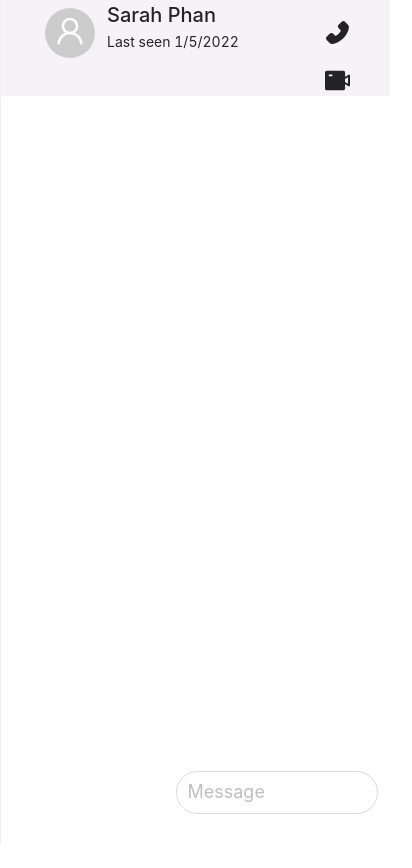
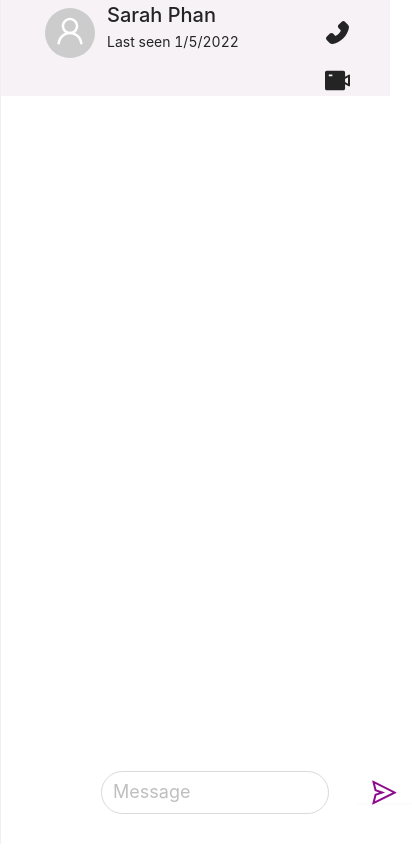
Before and after one commit to Laughing6901/BookSellingWebApp, a React (Create React App) app in the folder Frontend/: page /room/0 in a window 390 px wide. Shown: the whole page, 412 px wide, since content can reach past the window. Before the commit the page ends 844 px from the top, so only its background shows below. Built offline with nearby package versions, Linux system fonts and the light colour scheme.

Commit message:
change input function

```diff
--- a/Frontend/src/Message/BoxHeader/index.js
+++ b/Frontend/src/Message/BoxHeader/index.js
@@ -27,7 +27,6 @@ export default function BoxHeader() {
 
     useEffect(() => {
         const ele = document.getElementById("accountDetailId")
-        console.log(ele)
         if(trigger){
             ele.classList.add("triggerStyle")
             ele.classList.remove("untrigger")
--- a/Frontend/src/Message/index.js
+++ b/Frontend/src/Message/index.js
@@ -1,4 +1,5 @@
-import { Input } from 'antd'
+import { SendOutlined } from '@ant-design/icons'
+import { Button, Form, Input, Row, Col } from 'antd'
 import React, { useEffect, useState } from 'react'
 import { useDispatch } from 'react-redux'
 import BoxHeader from './BoxHeader'
@@ -9,8 +10,8 @@ export default function Message() {
     const dispatch = useDispatch();
 
     const renderBoxHeader = () => {
-        return(
-            <BoxHeader/>
+        return (
+            <BoxHeader />
         )
     }
 
@@ -19,20 +20,42 @@ export default function Message() {
         dispatch(changeTrigger(trigger))
     }, [trigger, dispatch])
 
+    const receiveMessage = (values) => {
+        console.log(values)
+    }
+
     return (
         <div className='messageBox'>
             {renderBoxHeader()}
             <div className='messageList'></div>
             <div className='sendMessage'>
-                <form>
-                    <div className='inputGroup'>
-                        <div className='inputText'>
-                            <Input placeholder="Message" allowClear onClick={() => {
-                                isTrigger(!trigger)
-                            }}/>
-                        </div>
-                    </div>
-                </form>
+                <Form
+                    onFinish={receiveMessage}
+                >
+                    <Row className="inputMessage">
+                        <Col span={14}>
+                            <Form.Item
+                                name="messageInput"
+                            >
+                                <Input
+                                    placeholder="Message"
+                                    allowClear
+                                    onClick={() => {
+                                        isTrigger(!trigger)
+                                    }}
+                                />
+                            </Form.Item>
+                        </Col>
+                        <Col span={4}>
+                            <Form.Item>
+                                <Button htmlType='submit'>
+                                    <SendOutlined />
+                                </Button>
+                            </Form.Item>
+                        </Col>
+                    </Row>
+
+                </Form>
             </div>
         </div>
     )
--- a/Frontend/src/Message/style.css
+++ b/Frontend/src/Message/style.css
@@ -26,17 +26,27 @@ body.dark{
     height: 80vh;
     overflow-y: scroll;
 }
-.inputText .ant-input-affix-wrapper{
+.inputMessage .ant-input-affix-wrapper{
     border-radius: 35px;
     height: 43px;
-    margin-left: 33%;
-    width: 52%;
+    margin-left: 23%;
     margin-bottom: 30px;
 }
-.inputText .ant-input-affix-wrapper>input.ant-input{
+.inputMessage .ant-input-affix-wrapper>input.ant-input{
     font-size: 18px;
 }
-
+.sendMessage .ant-row{
+    justify-content: center
+}
+.ant-btn-default{
+    margin-left: 85%;
+    border: none;
+}
+.anticon-send{
+    font-size: 25px;
+    color: rgb(142, 11, 142);
+    margin-top: 5px;
+}
 @media screen and (min-width: 1200px){
     .accountDetail{
         margin-left: 24vw;
@@ -47,17 +57,18 @@ body.dark{
     .accountDetail{
         margin-left: 30vw;
     }
-    .inputText .ant-input-affix-wrapper{
-        margin-left: 38%;
+    .ant-btn-default{
+        margin-left: 125%;
+    }
+    .inputMessage .ant-input-affix-wrapperP{
+        margin-left: 40%;
+        width: 95%;
     }
 }
 
 @media screen and (max-width: 992px){
     .accountDetail{
         margin-left: 35vw;
-    }
-    .inputText .ant-input-affix-wrapper{
-        margin-left: 40%;
     }
 }
 
@@ -68,7 +79,4 @@ body.dark{
     .triggerStyle{
         margin-left: 0;
     }
-    .inputText .ant-input-affix-wrapper{
-        margin-left: 45%;
-    }
 }
```
